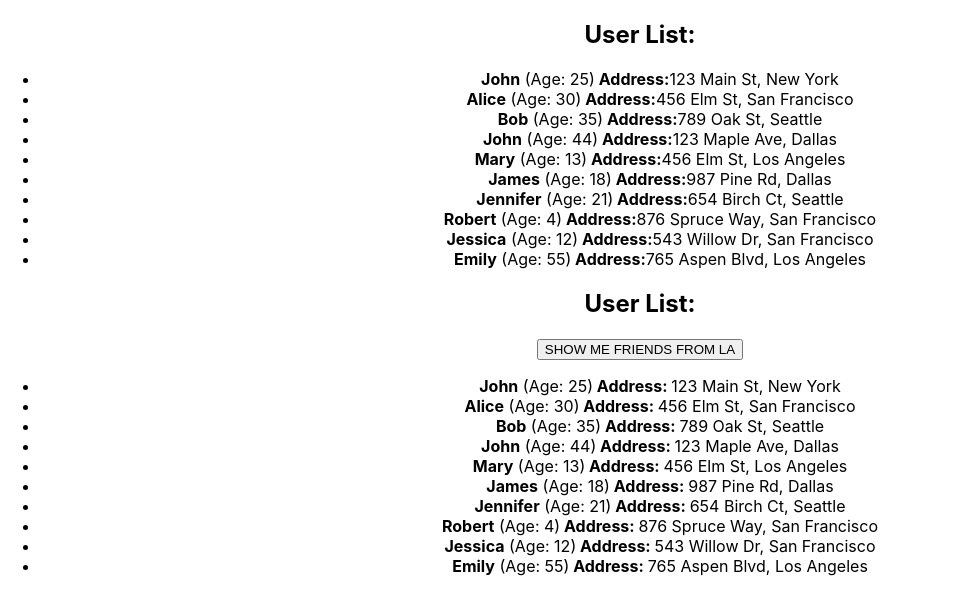
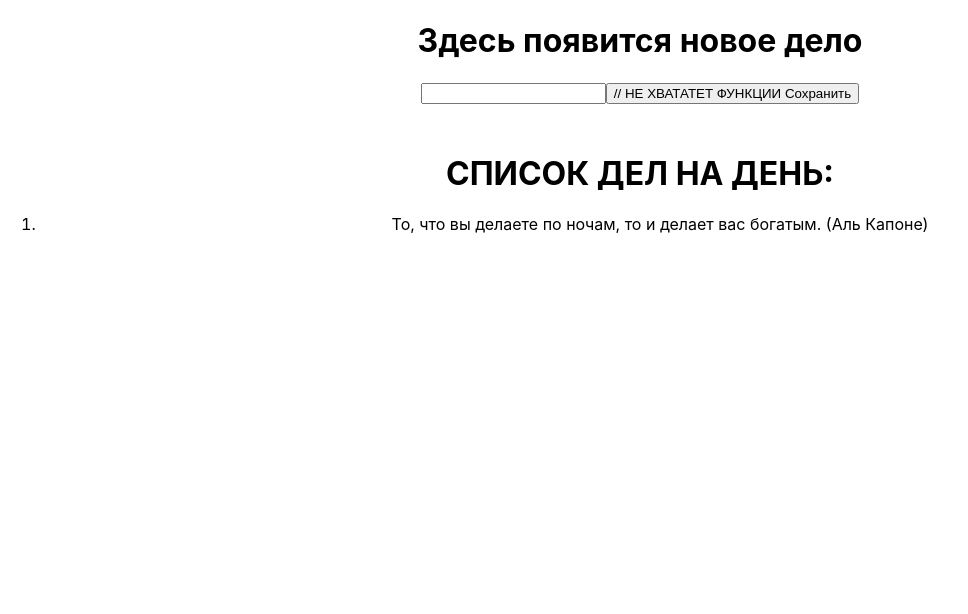
Before and after one commit to Evgenio89/homework-front-main1, a React (Create React App) app: page / in a window 1280 px wide. Shown: the top 614 px of the page, without its empty margins (0-968 px from the left). Built offline with nearby package versions, Linux system fonts and the light colour scheme.

Commit message:
third commit

```diff
--- a/src/App.tsx
+++ b/src/App.tsx
@@ -7,9 +7,9 @@ import { HW4 } from './HW/4/HW4';
 function App() {
   return (
     <div className="App">
-      <HW1 />
-      <HW2 />
-      {/*<HW3 />*/}
+     {/* <HW1 />
+      <HW2 />*/}
+      <HW3 />
       {/*<HW4 />*/}
     </div>
   );
--- a/src/HW/3/HW3.tsx
+++ b/src/HW/3/HW3.tsx
@@ -1,4 +1,4 @@
-import { useState } from 'react';
+import {ChangeEvent, useState} from 'react';
 
 export const HW3 = () => {
   // 1️⃣ Раскомментируйте JSX(HW3.tsx) и вы увидите,
@@ -15,40 +15,45 @@ export const HW3 = () => {
     'То, что вы делаете по ночам, то и делает вас богатым. (Аль Капоне)',
   ]);
 
-  const handleChange = (event: 'НУЖНО ПРОТИПИЗИРОВАТЬ') => {
-    // setCurrentText(ЧЕГО-ТО НЕ ХВАТАЕТ);
+
+
+  const handleChange = (event: ChangeEvent<HTMLInputElement>) => {
+   let  currentText = event.currentTarget.value
+     setCurrentText(currentText);
   };
 
   const handleSave = () => {
     // ЗАСЕТАТЬ БЫ ТЕКСТ В texts И НЕ ПОТЕРЯТЬ НАПУТСТВИЕ ИЗ ПРОШЛОГО ВЕКА)
     // А ЗАТЕМ УБРАТЬ ЗА СОБОЙ В currentText
+    setTexts([...texts, currentText])
+    setCurrentText('')
   };
 
   return (
     <div id={'hw03'}>
-      {/*{currentText ? (*/}
-      {/*  <h1 id={'hw03-text'}>ЗДЕСЬ ХОТЕЛОСЬ БЫ УВИДЕТЬ ВВОДИМЫЙ ТЕКСТ</h1>*/}
-      {/*) : (*/}
-      {/*  <h1 id={'hw03-default-text'}>Здесь появится новое дело</h1> // ничего не меняем, здесь все норм*/}
-      {/*)}*/}
+      {currentText ? (
+        <h1 id={'hw03-text'}>{currentText}</h1>
+      ) : (
+        <h1 id={'hw03-default-text'}>Здесь появится новое дело</h1> // ничего не меняем, здесь все норм
+      )}
 
-      {/*<input id={'hw03-input'} type="text" value={currentText} onChange={handleChange} />*/}
+      <input id={'hw03-input'} type="text" value={currentText} onChange={handleChange} />
 
-      {/*<button id={'hw03-button'} onClick={() => {}}> // НЕ ХВАТАТЕТ ФУНКЦИИ*/}
-      {/*  Сохранить*/}
-      {/*</button>*/}
+      <button id={'hw03-button'} onClick={handleSave}> // НЕ ХВАТАТЕТ ФУНКЦИИ
+        Сохранить
+      </button>
 
-      {/*<h1 style={{ marginTop: '50px' }}>СПИСОК ДЕЛ НА ДЕНЬ:</h1>*/}
+      <h1 style={{ marginTop: '50px' }}>СПИСОК ДЕЛ НА ДЕНЬ:</h1>
 
-      {/*<ol id={'hw03-tasks'}>*/}
-      {/*  {ОТРИСОВАТЬ МАССИВ.map((el, index) => {*/}
-      {/*    return (*/}
-      {/*      <li key={index} id={`hw03-task-${index}`}>*/}
-      {/*        {el}*/}
-      {/*      </li>*/}
-      {/*    );*/}
-      {/*  })}*/}
-      {/*</ol>*/}
+      <ol id={'hw03-tasks'}>
+        {texts.map((el, index) => {
+          return (
+            <li key={index} id={`hw03-task-${index}`}>
+              {el}
+            </li>
+          );
+        })}
+      </ol>
     </div>
   );
 };
```
